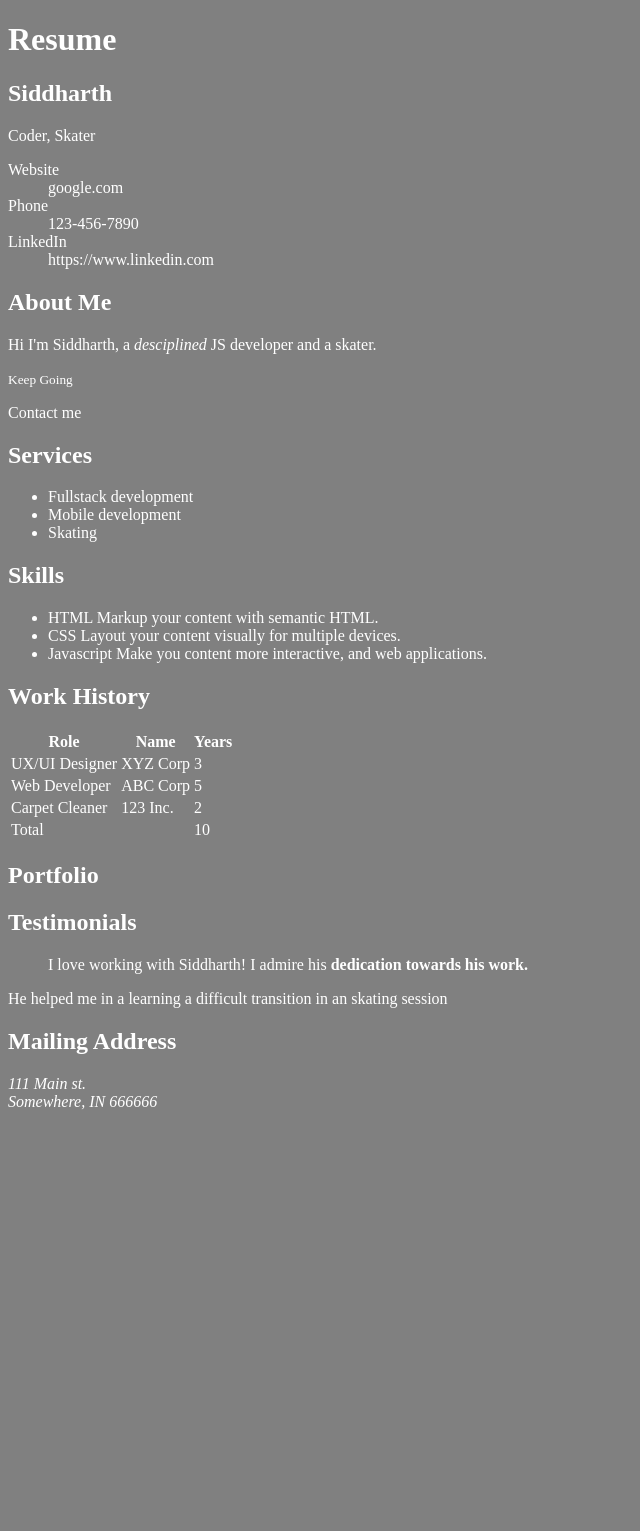
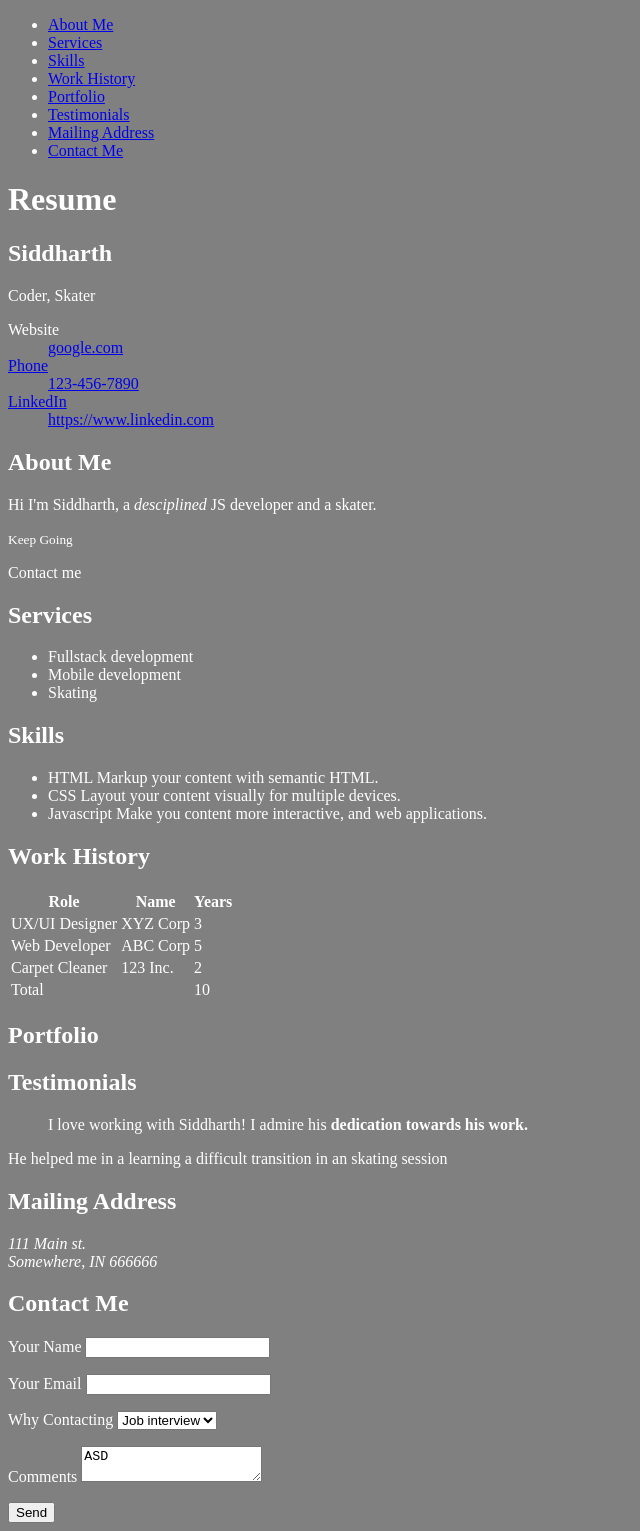
Before and after one commit to siddtheone/html-and-css, a website: page index.html in a window 1280 px wide. Shown: the whole page, without its empty margins (0-640 px from the left). Before the commit the page ends 1119 px from the top, so only its background shows below. Drawn offline with Linux system fonts and the light colour scheme.

Commit message:
Update index.html

```diff
--- a/index.html
+++ b/index.html
@@ -11,6 +11,18 @@
     </style>
   </head>
   <body>
+    <nav>
+      <ul>
+        <li><a href="#aboutme">About Me</a></li>
+        <li><a href="#services">Services</a></li>
+        <li><a href="#skills">Skills</a></li>
+        <li><a href="#workhistory">Work History</a></li>
+        <li><a href="#portfolio">Portfolio</a></li>
+        <li><a href="#testimonials">Testimonials</a></li>
+        <li><a href="#mailingaddress">Mailing Address</a></li>
+        <li><a href="#contactme">Contact Me</a></li>
+      </ul>
+    </nav
     <main>
       <h1>Resume</h1>
 
@@ -21,16 +33,16 @@
         </p>
         <dl>
           <dt>Website</dt>
-          <dd>google.com</dd>
+          <dd><a href="https://google.com">google.com</dd>
           <dt>Phone</dt>
           <dd>123-456-7890</dd>
           <dt>LinkedIn</dt>
-          <dd>https://www.linkedin.com</dd>
+          <dd><a href="https://www.linkedin.com">https://www.linkedin.com</a></dd>
         </dl>
 
       </section>
 
-      <article>
+      <article id="aboutme">
         <header><h2>About Me</h2></header>
         <p>
           Hi I'm Siddharth, a <em>desciplined</em> JS developer and a skater.
@@ -39,21 +51,21 @@
         <footer>Contact me</footer>
       </article>
 
-      <section>
+      <section id="services">
         <h2>Services</h2>
 
         <ul>
           <li>Fullstack development</li><li>Mobile development</li><li>Skating</li></ul>
       </section>
 
-      <section>
+      <section id="skills">
         <h2>Skills</h2>
         <ul><li>HTML Markup your content with semantic HTML.</li> <li>CSS Layout your content
         visually for multiple devices.</li><li>Javascript Make you content more
         interactive, and web applications.</li></ul>
       </section>
 
-      <section>
+      <section id="workhistory">
         <h2>Work History</h2>
         <table>
           <thead>
@@ -87,9 +99,9 @@
         </table>
       </section>
 
-      <section><h2>Portfolio</h2></section>
+      <section id="portfolio"><h2>Portfolio</h2></section>
 
-      <section>
+      <section id="testimonials">
         <h2>Testimonials</h2>
         <blockquote>
         <p>I love working with Siddharth! I admire his <strong>dedication towards his work.</strong></p>
@@ -97,12 +109,38 @@
         <p>He helped me in a learning a difficult transition in an skating session</p>
       </section>
 
-      <section>
+      <section id="mailingaddress">
         <h2>Mailing Address</h2>
         <address>
           111 Main st.<br>Somewhere, IN 666666
         </address>
       </section>
+
+      <section id="contactme">
+        <h2>Contact Me</h2>
+        <form action="./dosomething.html" method="POST">
+          <p>
+            <label for="name">Your Name</label>
+            <input type="text" id="name" name="name" />
+          </p>
+          <p>
+            <label for="email">Your Email</label>
+            <input type="email" id="email" name="email" />
+          </p>
+          <p>
+            <label for="whycontacting">Why Contacting</label>
+            <select name="whycontacting" id="whycontacting">
+              <option name="jobinterview">Job interview</option>
+              <option name="skatinghelp">Skating help</option>
+            </select>
+          </p>
+          <p>
+            <lable for="comments">Comments</label>
+            <textarea>ASD</textarea>
+          </p>
+          <button type="submit">Send</button>
+        </form>
+      </section>
     </main>
   </body>
 </html>
```
Also changed, not shown: donothing.html (added), 1 other file.
